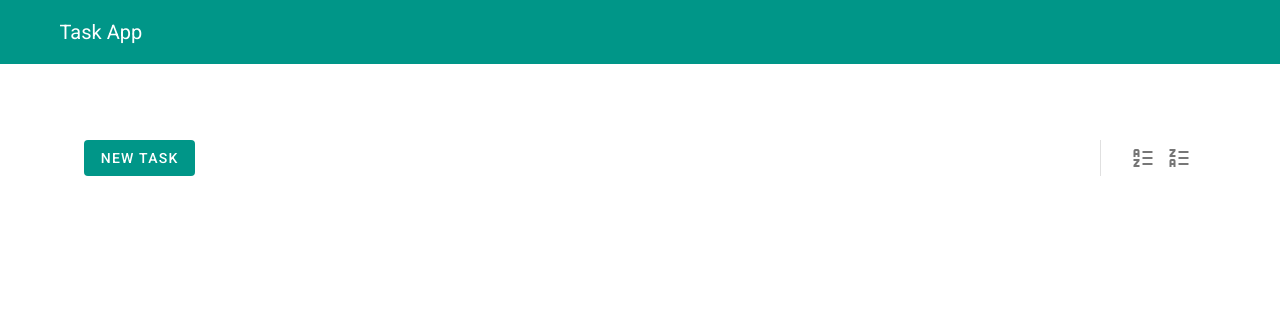
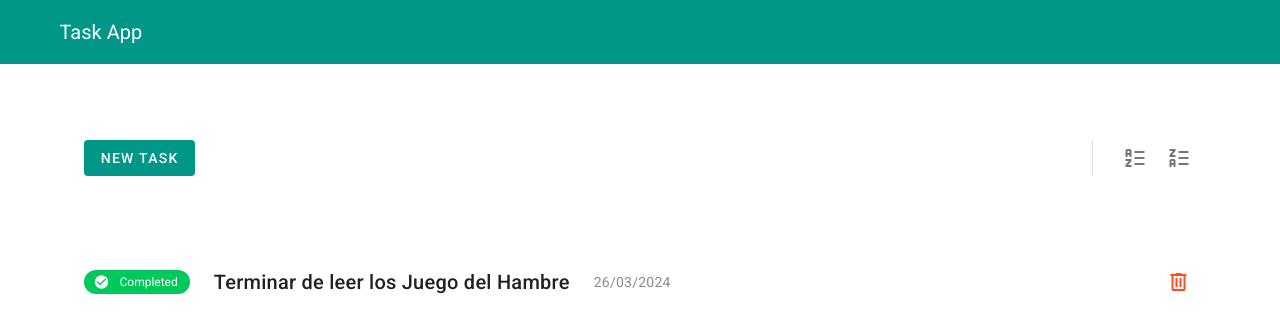
Before and after one commit to vicventum/nextline-technical-test, a Nuxt app: page / in a window 1280 px wide. Shown: the top 332 px of the page. Built offline with nearby package versions, Linux system fonts and the light colour scheme.

Commit message:
Termina el header de la card task

```diff
--- /dev/null
+++ b/components/tasks/cards/TaskCard.vue
@@ -0,0 +1,24 @@
+<script>
+import TaskCardHeader from './TaskCardHeader.vue'
+
+export default {
+  components: { TaskCardHeader },
+}
+</script>
+
+<template>
+  <BaseCard class="task">
+    <TaskCardHeader />
+  </BaseCard>
+</template>
+
+<style lang="scss" scoped>
+.task {
+  &__header {
+    display: flex;
+    justify-content: space-between;
+    align-items: center;
+    gap: 1rem;
+  }
+}
+</style>
--- /dev/null
+++ b/components/tasks/cards/TaskCardHeader.vue
@@ -0,0 +1,38 @@
+<script>
+export default {}
+</script>
+
+<template>
+  <header class="task-header">
+    <div class="task-header__content">
+      <v-chip color="success darken-1" text-color="white" small>
+        <v-avatar left>
+          <v-icon small>mdi-checkbox-marked-circle</v-icon>
+        </v-avatar>
+        Completed
+      </v-chip>
+
+      <h2 class="text-h6">Terminar de leer los Juego del Hambre</h2>
+
+      <span class="text-body-2 light--text text--darken-4"> 26/03/2024 </span>
+    </div>
+    <v-btn icon color="error lighten-1">
+      <v-icon>mdi-trash-can-outline</v-icon>
+    </v-btn>
+  </header>
+</template>
+
+<style lang="scss" scoped>
+.task-header {
+  display: flex;
+  justify-content: space-between;
+  align-items: center;
+  gap: 1rem;
+
+  &__content {
+    display: flex;
+    align-items: center;
+    gap: 1.5rem;
+  }
+}
+</style>
--- a/components/tasks/sections/TaskActions.vue
+++ b/components/tasks/sections/TaskActions.vue
@@ -22,3 +22,14 @@ export default {
     </div>
   </BaseCard>
 </template>
+
+<style lang="scss" scope>
+.actions {
+  display: flex;
+
+  &__icons {
+    display: flex;
+    gap: 0.5rem;
+  }
+}
+</style>
--- a/nuxt.config.js
+++ b/nuxt.config.js
@@ -78,6 +78,8 @@ export default {
           error: colors.deepOrange.accent4,
           success: colors.green.accent3,
           background: '#F4F6F8',
+          dark: '#121721',
+		      light: '#FAFAFA',
         },
         dark: {
           primary: colors.teal.darken1,
--- a/pages/index.vue
+++ b/pages/index.vue
@@ -1,25 +1,27 @@
 <script>
+import TaskCard from '../components/tasks/cards/TaskCard.vue'
 import TaskActions from '@/components/tasks/sections/TaskActions.vue'
 
 export default {
   name: 'IndexPage',
-  components: { TaskActions },
+  components: { TaskActions, TaskCard },
 }
 </script>
 
 <template>
   <div style="height: 1000vh">
-    <TaskActions />
+    <TaskActions class="mb-10" />
+
+    <section class="task-gallery">
+      <TaskCard class="task"> </TaskCard>
+    </section>
   </div>
 </template>
 
 <style lang="scss" scoped>
-.actions {
-  display: flex;
-
-  &__icons {
-    display: flex;
-    gap: 0.5rem;
-  }
+.task-gallery {
+  display: grid;
+  grid-template-columns: 1fr;
+  gap: 1rem;
 }
 </style>
```
